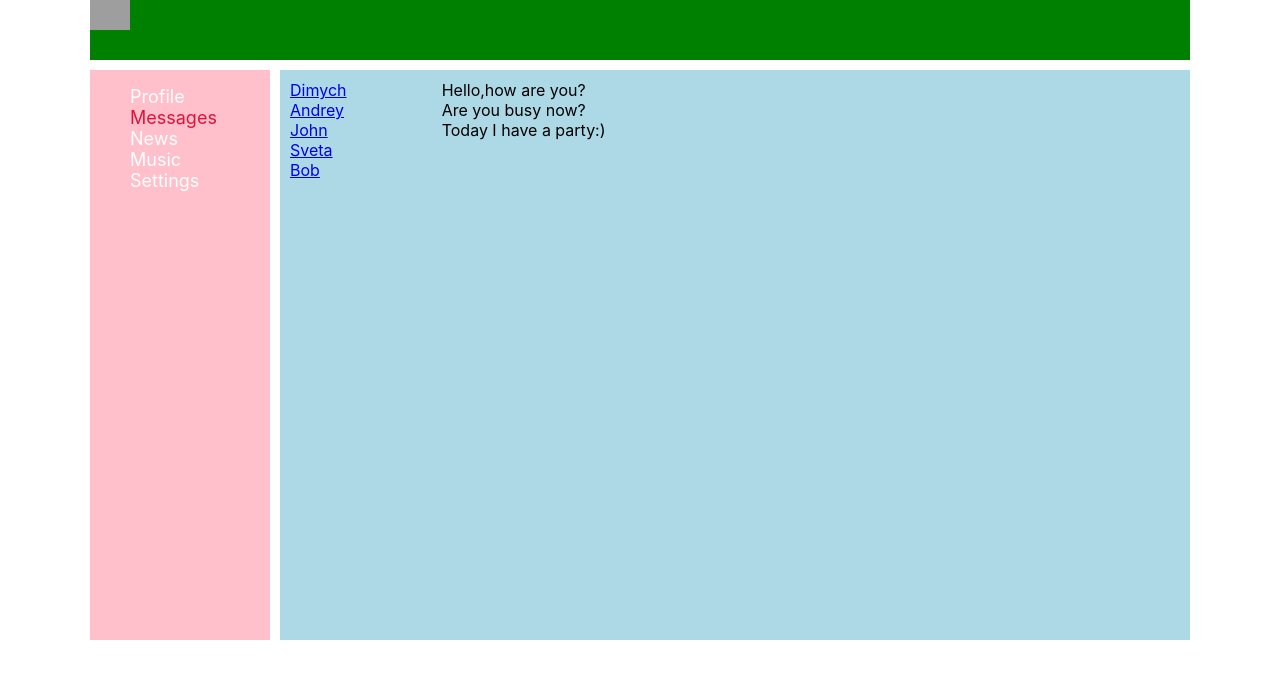
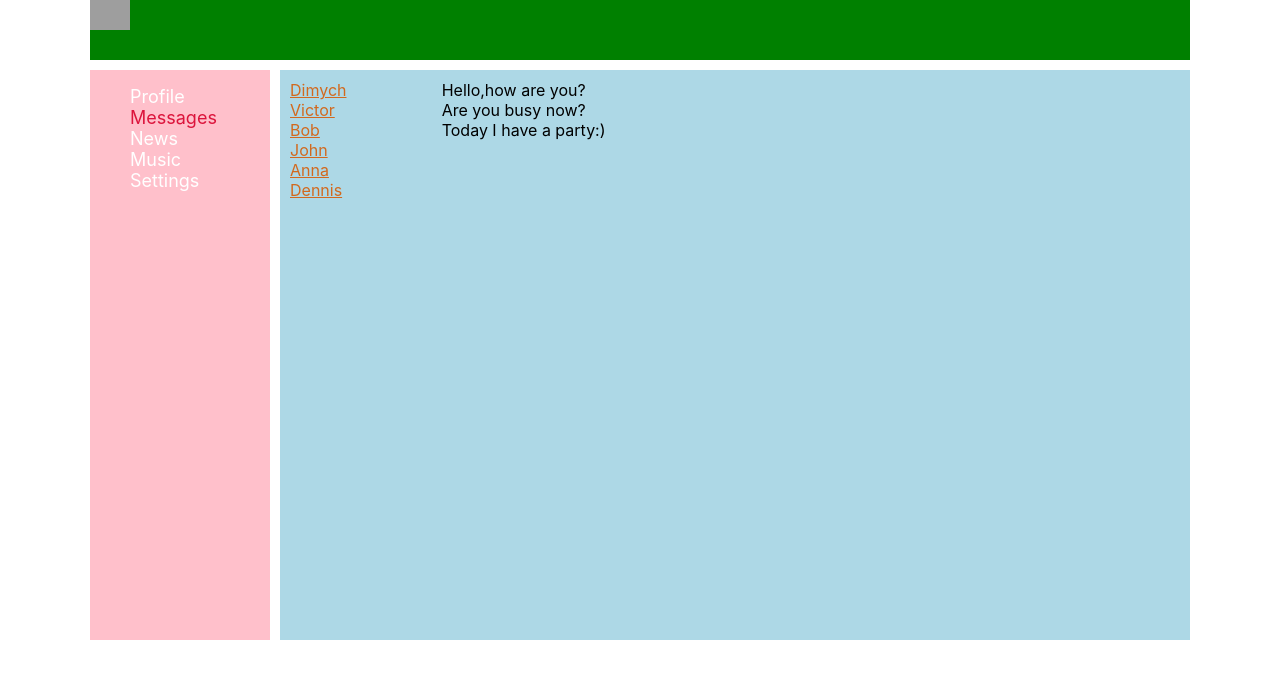
Before and after one commit to Tampoka/my_social_network, a React (Create React App) app: page /dialogs in a window 1280 px wide. Shown: the top 678 px of the page. Built offline with nearby package versions, Linux system fonts and the light colour scheme; grey boxes are pictures that could not be loaded.

Commit message:
created DialogItem component added props added path

```diff
--- a/src/components/Dialogs/Dialogs.module.css
+++ b/src/components/Dialogs/Dialogs.module.css
@@ -10,7 +10,7 @@ padding: 10px;
 
 }
 
- .dialog {
+ .dialog a{
     color: chocolate;
 }
 
@@ -18,7 +18,7 @@ padding: 10px;
 padding: 10px;
 }
 
-.dialogItems .active {
+.dialog a.active{
     color: #00078b;
 }
 .messages .message {
--- a/src/components/Dialogs/Dialogs.tsx
+++ b/src/components/Dialogs/Dialogs.tsx
@@ -1,26 +1,29 @@
 import React from 'react';
-import { NavLink } from 'react-router-dom';
+import {NavLink} from 'react-router-dom';
 import s from './Dialogs.module.css'
 
-const Dialogs= ()=> {
+const DialogItem = (props: DialogItemPropsType) => {
+    let path="/dialogs/"+props.id
+    return (
+        <div className={s.dialog}>
+            <NavLink to={path} activeClassName={s.active}>{props.name}</NavLink>
+        </div>
+    )
+}
+type DialogItemPropsType = {
+    name: string
+    id: number
+}
+const Dialogs = () => {
     return (
         <div className={s.dialogs}>
             <div className={s.dialogItems}>
-                <div className={s.dialog}>
-                   <NavLink to="/dialogs/1">Dimych</NavLink>
-                </div>
-                <div className={`${s.dialog} ${s.active}`}>
-                    <NavLink to="/dialogs/2">Andrey</NavLink>
-                </div>
-                <div className={s.dialog}>
-                    <NavLink to="/dialogs/3">John</NavLink>
-                </div>
-                <div className={s.dialog}>
-                    <NavLink to="/dialogs/4">Sveta</NavLink>
-                </div>
-                <div className={s.dialog}>
-                    <NavLink to="/dialogs/5">Bob</NavLink>
-                </div>
+                <DialogItem name="Dimych" id={1}/>
+                <DialogItem name="Victor" id={2}/>
+                <DialogItem name="Bob" id={3}/>
+                <DialogItem name="John" id={4}/>
+                <DialogItem name="Anna" id={5}/>
+                <DialogItem name="Dennis" id={5}/>
             </div>
                 <div className={s.messages}>
                     <div className={s.message}>Hello,how are you?</div>
```
Lines whose indentation alone changed are shown as unchanged.
